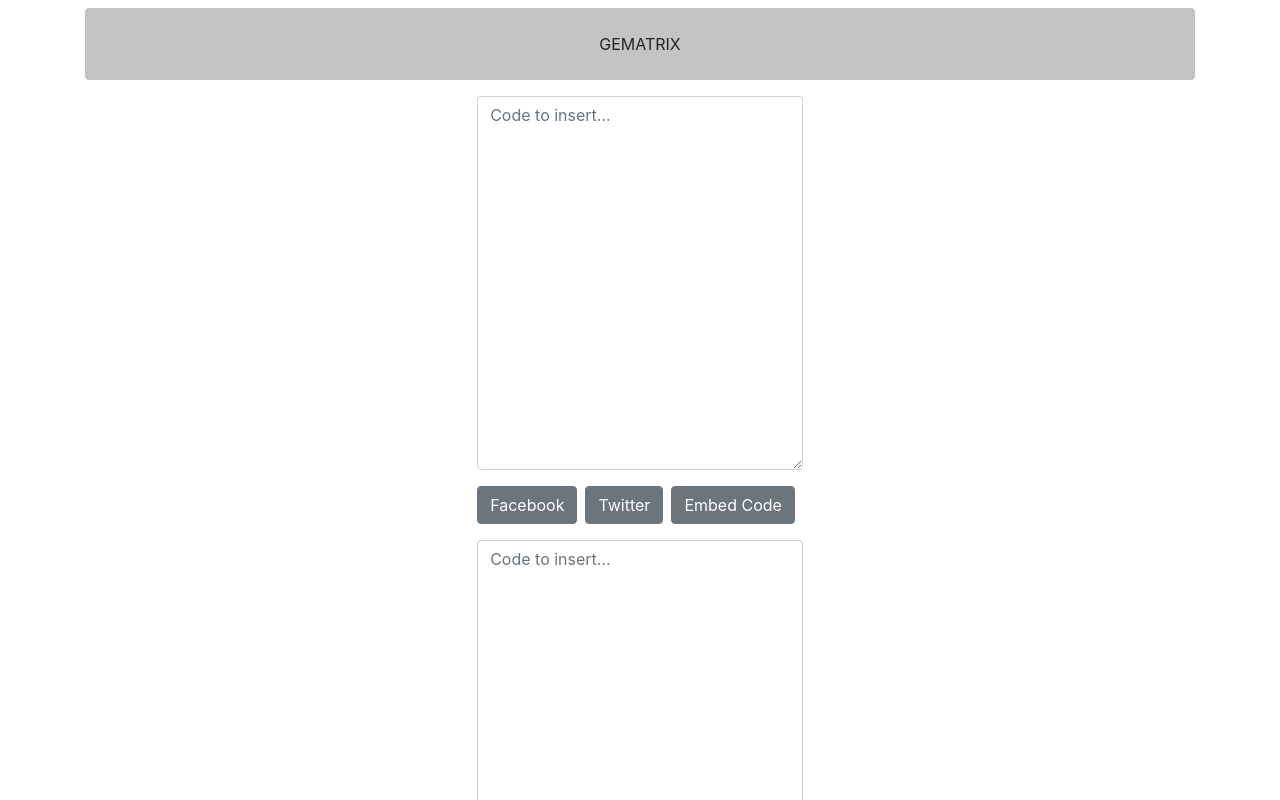
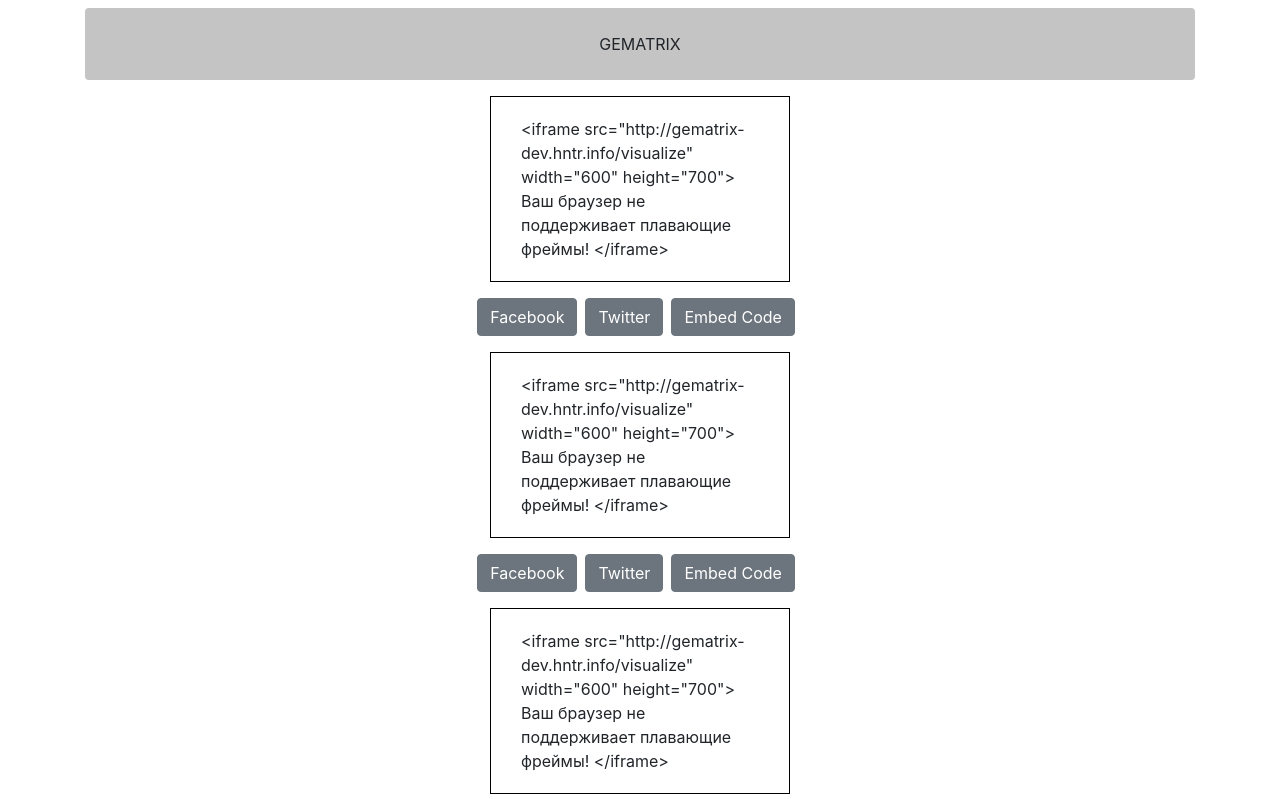
Before and after one commit to GematrixTeam/gematrix-frontend, a Vue app: page /create in a window 1280 px wide. Shown: the top 800 px of the page. Built offline with nearby package versions, Linux system fonts and the light colour scheme; no server answers.

Commit message:
Added code to insert iframe with page content http://gematrix-вумюртек.info/visualize

```diff
--- a/src/components/Preview.vue
+++ b/src/components/Preview.vue
@@ -6,15 +6,7 @@
       :dataset="dataset"
       :key="dataset.id">
         <h3 class="text-center my-3">{{ dataset.title }}</h3>
-        <b-form-textarea
-          id="textarea"
-          v-model="text"
-          placeholder="Code to insert..."
-          rows="15"
-          max-rows="6"
-          value='<a class="embedly-card" data-card-controls="0" href="http://gematrix-dev.hntr.info/visualize">gematrix</a>
-<script async src="//cdn.embedly.com/widgets/platform.js" charset="UTF-8"></script>'
-        ></b-form-textarea>
+        <div class="iframe_border"> {{embed}} </div>
         <div class="my-3 text-center">
           <b-button href="/" class="mr-2">Facebook</b-button>
           <b-button href="/" class="mr-2">Twitter</b-button>
@@ -34,6 +26,9 @@
       datasets: [],
       text: '',
       loading: true,
+      embed: `<iframe src="http://gematrix-dev.hntr.info/visualize" width="600" height="700">
+    Ваш браузер не поддерживает плавающие фреймы!
+ </iframe>`,
     };
   },
   mounted() {
@@ -60,3 +55,12 @@
   },
 };
 </script>
+
+<style>
+  .iframe_border {
+    border: 1px solid black;
+    padding: 20px 30px;
+    width: 300px;
+    margin: 0 auto;
+  }
+</style>
```
